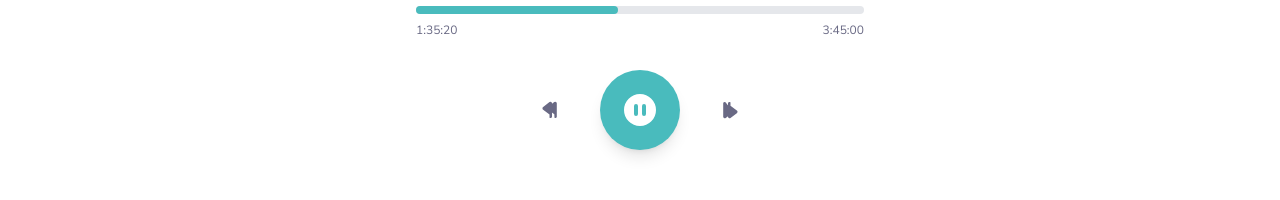
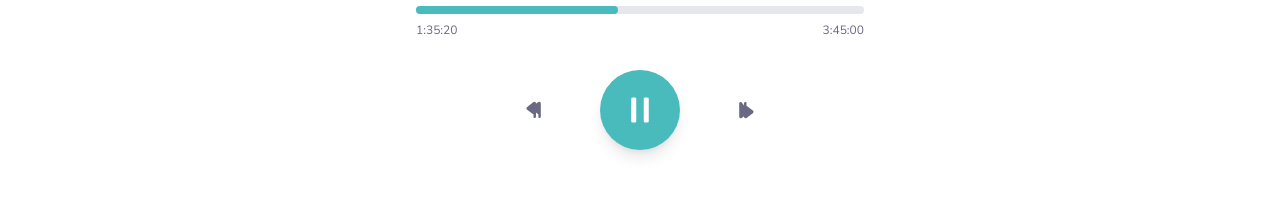
Before and after one commit to Digentra/digentra-deneme, a React (Vite) app: page /listen/1 in a window 1280 px wide. Shown: the part 718-918 px from the top of the page. Built offline with nearby package versions, Linux system fonts and the light colour scheme.

Commit message:
fix(Player): Correct heroicons import and player controls

```diff
--- a/src/pages/BookDetailPage.jsx
+++ b/src/pages/BookDetailPage.jsx
@@ -34,7 +34,7 @@ export default function BookDetailPage() {
 
   return (
     <div className="container mx-auto px-6 py-8">
-      <div className="grid md:grid-cols-12 gap-8 lg:gap-12">
+      <div className="grid md:grid-cols-12 gap-8 lg:gap-12 items-start">
         {/* Left Column: Cover Image & Library Button */}
         <div className="md:col-span-4 lg:col-span-3">
           <img src={book.coverImage} alt={`Cover of ${book.title}`} className="w-full rounded-lg shadow-2xl aspect-w-3 aspect-h-4 object-cover" />
--- a/src/pages/PlayerPage.jsx
+++ b/src/pages/PlayerPage.jsx
@@ -1,17 +1,24 @@
+import { useState } from 'react';
 import { useParams, Link } from 'react-router-dom';
 import { mockBooks } from '../lib/mockData';
-import { PlayIcon, PauseIcon, RewindIcon, FastForwardIcon } from '@heroicons/react/solid'; // Placeholder, needs heroicons installed
+import { PlayIcon, PauseIcon } from '@heroicons/react/24/solid';
+
+const BackwardIcon = (props) => (
+  <svg {...props} fill="currentColor" viewBox="0 0 20 20"><path d="M8.445 14.832A1 1 0 0010 14.168V5.832a1 1 0 00-1.555-.832L4.482 8.168a1 1 0 000 1.664l3.963 2.999zM11.555 14.832A1 1 0 0013 14.168V5.832a1 1 0 00-1.555-.832l-3.963 2.999a1 1 0 000 1.664l3.963 2.999z"/></svg>
+);
+
+const ForwardIcon = (props) => (
+  <svg {...props} fill="currentColor" viewBox="0 0 20 20"><path d="M11.555 5.168A1 1 0 0010 5.832v8.336a1 1 0 001.555.832l3.963-2.999a1 1 0 000-1.664l-3.963-2.999zM8.445 5.168A1 1 0 007 5.832v8.336a1 1 0 001.555.832l3.963-2.999a1 1 0 000-1.664L8.445 5.168z" /></svg>
+);
 
 export default function PlayerPage() {
   const { id } = useParams();
+  const [isPlaying, setIsPlaying] = useState(true);
   const book = mockBooks.find((b) => b.id === parseInt(id));
 
   if (!book) {
     return <div>Book not found!</div>;
   }
-
-  // Dummy state for player
-  const isPlaying = true;
 
   return (
     <div className="min-h-screen bg-light dark:bg-dark flex flex-col items-center justify-center p-4">
@@ -29,7 +36,6 @@ export default function PlayerPage() {
         </div>
 
         <div className="my-8">
-          {/* Placeholder for timeline */}
           <div className="w-full bg-gray-200 dark:bg-gray-700 rounded-full h-2">
             <div className="bg-primary h-2 rounded-full" style={{ width: '45%' }}></div>
           </div>
@@ -39,17 +45,17 @@ export default function PlayerPage() {
           </div>
         </div>
 
-        <div className="flex items-center justify-center space-x-8">
+        <div className="flex items-center justify-center space-x-12">
           <button className="text-text-muted-light dark:text-text-muted-dark hover:text-primary transition-colors">
-            <svg className="w-8 h-8" fill="currentColor" viewBox="0 0 20 20"><path d="M8.445 14.832A1 1 0 0010 14.168V5.832a1 1 0 00-1.555-.832L4.482 8.168a1 1 0 000 1.664l3.963 2.999zM11.555 14.832A1 1 0 0013 14.168V5.832a1 1 0 00-1.555-.832l-3.963 2.999a1 1 0 000 1.664l3.963 2.999z"/></svg>
+            <BackwardIcon className="w-8 h-8" />
           </button>
 
-          <button className="w-20 h-20 flex items-center justify-center rounded-full bg-primary text-white shadow-lg">
-            {isPlaying ? <svg className="w-10 h-10" fill="currentColor" viewBox="0 0 20 20"><path fillRule="evenodd" d="M18 10a8 8 0 11-16 0 8 8 0 0116 0zM7 8a1 1 0 012 0v4a1 1 0 11-2 0V8zm5-1a1 1 0 00-1 1v4a1 1 0 102 0V8a1 1 0 00-1-1z" clipRule="evenodd" /></svg> : <svg className="w-10 h-10" fill="currentColor" viewBox="0 0 20 20"><path d="M10 18a8 8 0 100-16 8 8 0 000 16zM9.555 7.168A1 1 0 008 8.168v3.664a1 1 0 001.555.832l3.197-1.832a1 1 0 000-1.664L9.555 7.168z" /></svg>}
+          <button onClick={() => setIsPlaying(!isPlaying)} className="w-20 h-20 flex items-center justify-center rounded-full bg-primary text-white shadow-lg transform hover:scale-110 transition-transform">
+            {isPlaying ? <PauseIcon className="w-10 h-10" /> : <PlayIcon className="w-10 h-10" />}
           </button>
 
           <button className="text-text-muted-light dark:text-text-muted-dark hover:text-primary transition-colors">
-            <svg className="w-8 h-8" fill="currentColor" viewBox="0 0 20 20"><path d="M11.555 5.168A1 1 0 0010 5.832v8.336a1 1 0 001.555.832l3.963-2.999a1 1 0 000-1.664l-3.963-2.999zM8.445 5.168A1 1 0 007 5.832v8.336a1 1 0 001.555.832l3.963-2.999a1 1 0 000-1.664L8.445 5.168z" /></svg>
+            <ForwardIcon className="w-8 h-8" />
           </button>
         </div>
       </div>
```
